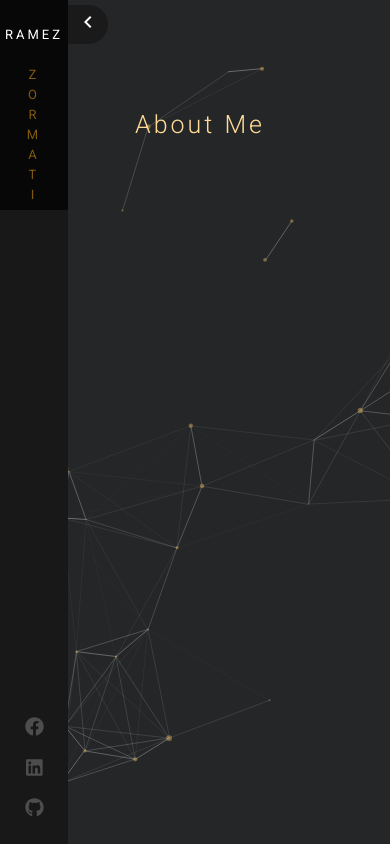
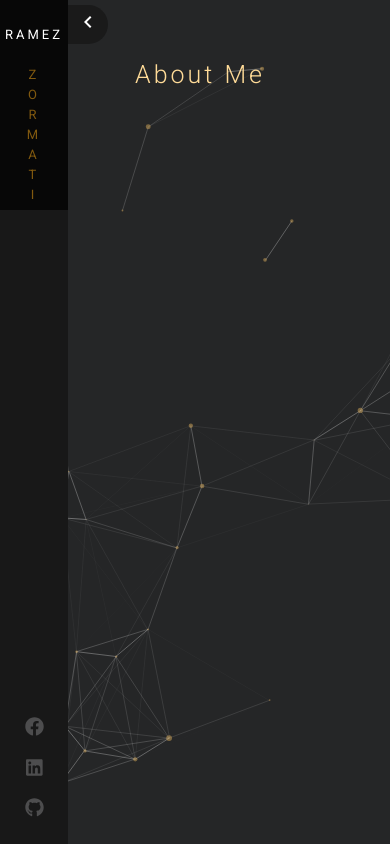
Before and after one commit to Adenis98/portfolio, an Angular app: page /information in a window 390 px wide. Built offline with nearby package versions, Linux system fonts and the light colour scheme.

Commit message:
responsive

```diff
--- a/src/app/components/information/information.component.css
+++ b/src/app/components/information/information.component.css
@@ -11,5 +11,6 @@
 @media(max-width:480px){
     .aboutMeTitle{
         font-size: 25px;
+        padding-top: 50px;
     }
 }
--- a/src/app/components/projects/projects.component.css
+++ b/src/app/components/projects/projects.component.css
@@ -138,5 +138,6 @@ button{
 @media(max-width:480px){
     .projectsTitle{
         font-size: 25px;
+        padding-top: 50px;
     }
 }
```
